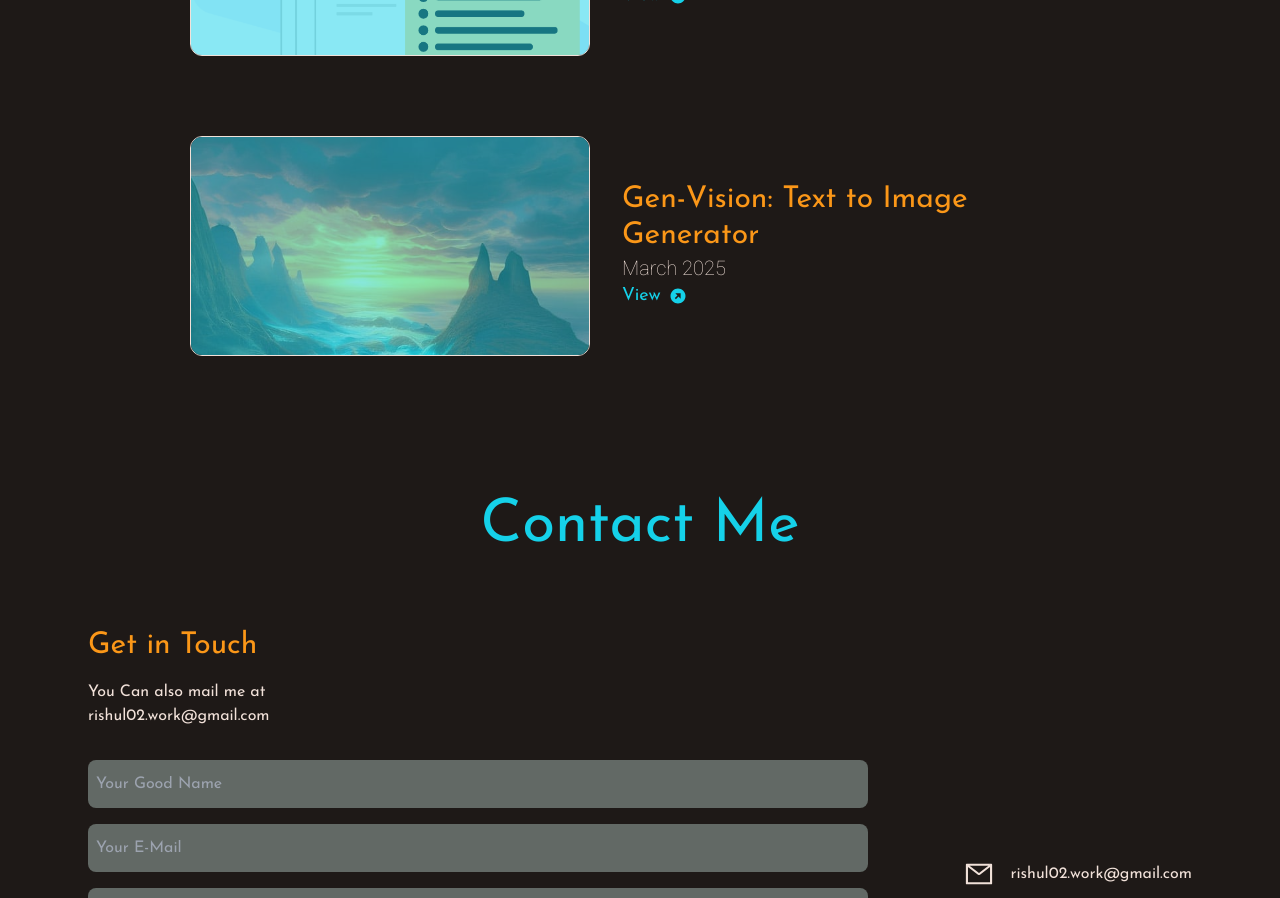
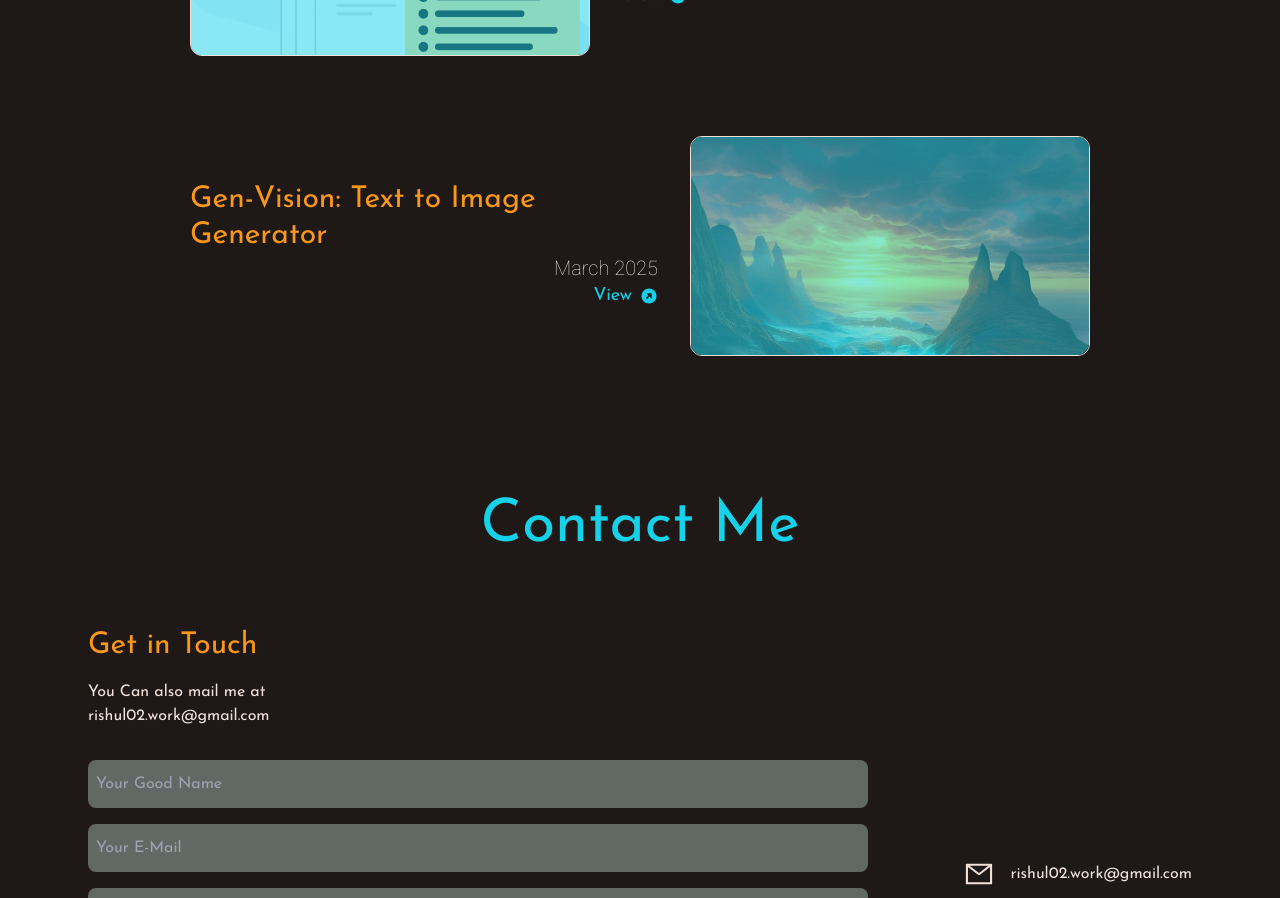
Before and after one commit to rishul02/Rishul-Portfolio, a React (Vite) app: page / in a window 1280 px wide. Shown: the part 1860-2758 px from the top of the page. Built offline with nearby package versions, Linux system fonts and the light colour scheme.

Commit message:
Modify Project Link

```diff
--- a/src/component/ProjectsSection/ProjectMain.jsx
+++ b/src/component/ProjectsSection/ProjectMain.jsx
@@ -10,14 +10,16 @@ const projects = [
     year: "Dec 2024",
     align: "right",
     image: "../../images/website-img-3.png",
+
     link: "https://github.com/rishul02/wasserstoff-AiInternTask",
   },
   {
     name: "Gen-Vision: Text to Image Generator",
     year: "March 2025",
-    align: "right",
+    align: "left",
+
     image: "../../images/sample_img_1.jpg",
-    link: "hhttps://gen-vision.netlify.app/",
+    link: "https://gen-vision.netlify.app/",
   },
 ];
 
@@ -29,7 +31,7 @@ const ProjectMain = () => {
           variants={fadeIn("down", 0.2)}
           initial="hidden"
           whileInView="show"
-          viewport={{ once: false, amount: 0 }}
+          viewport={{ once: true, amount: 0.3 }}
         >
           <ProjectText />
         </motion.div>
--- a/src/component/ProjectsSection/SingleProject.jsx
+++ b/src/component/ProjectsSection/SingleProject.jsx
@@ -25,6 +25,7 @@ const SingleProject = ({ name, year, align, image, link }) => {
         </h2>
         <a
           href={link}
+          target="_blank"
           className={`text-lg flex gap-2 items-center text-cyan hover:text-orange transition-all duration-500 cursor-pointer sm:justify-self-center ${
             align === `left` ? "md:justify-self-end" : "md:justify-self-start"
           }`}
```
